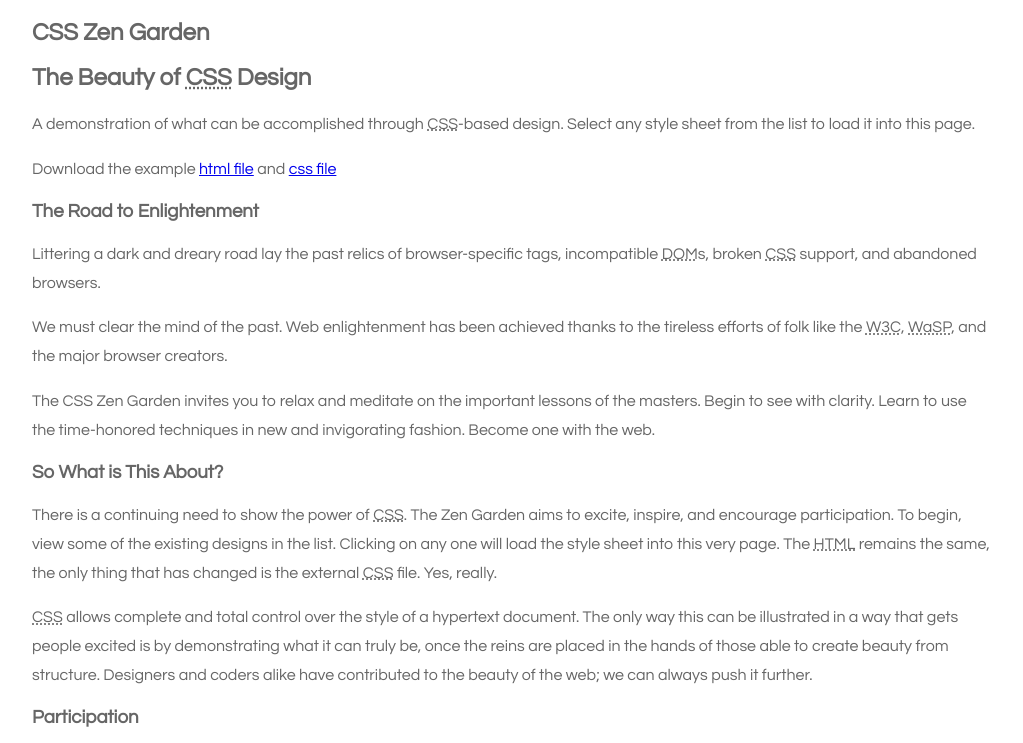
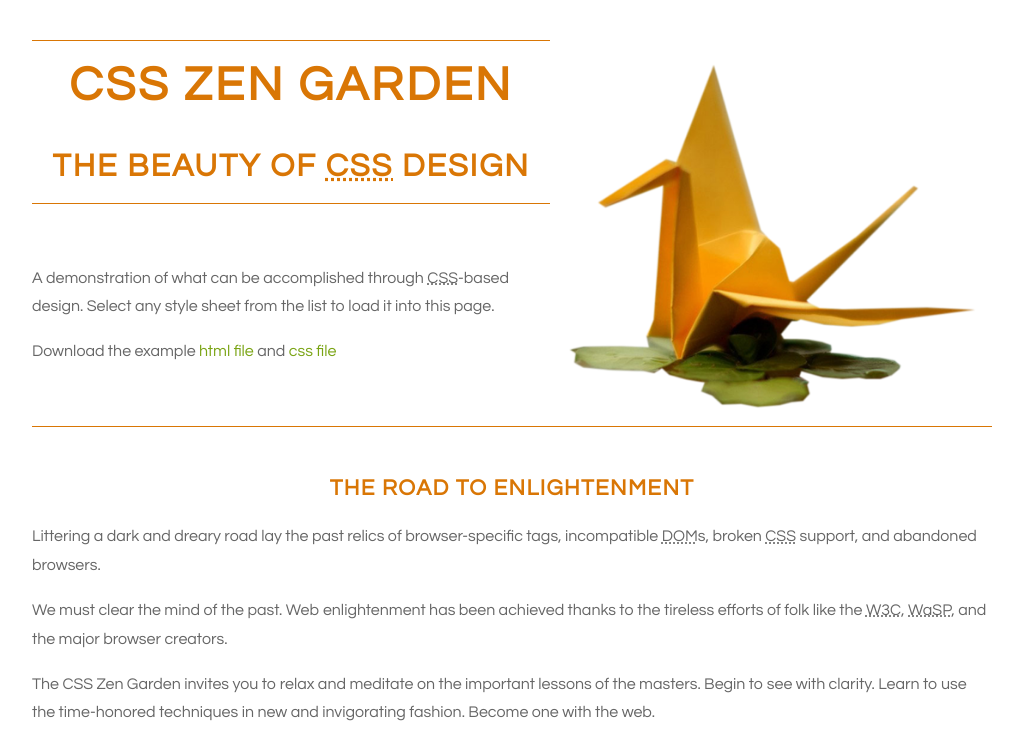
Before and after one commit to alinanmorariu/CSS_uppgift, a plain HTML site: page index.html in a window 1280 px wide. Shown: the top 743 px of the page, without its empty margins (128-1151 px from the left). Drawn offline with Linux system fonts and the light colour scheme.

Commit message:
Styled header, headings and links

```diff
--- a/css/style.css
+++ b/css/style.css
@@ -8,3 +8,72 @@
 p {
     line-height: 1.8;
 }
+
+h1, h2, h3 {
+    color: #d97605;
+    font-weight: bold;
+    letter-spacing: 0.0625em;
+    text-align: center;
+    text-transform: uppercase;
+}
+
+h1 {
+    font-size: 3em;
+}
+
+h2 {
+    font-size: 2em;
+}
+
+h3 {
+    font-size: 1.4em;
+}
+
+a {
+    color: #7aa414;
+    text-decoration: none;
+}
+
+a:hover {
+    font-weight: bold;
+}
+
+section#zen-intro {
+    background-image: url('../img/origami_swan.png');
+    background-repeat: no-repeat;
+    background-size:contain;
+    background-position:center;
+}
+
+.intro h1, .intro h2, div#zen-summary {
+    width: 54%;
+}
+
+.intro h1, .intro h3, div#zen-supporting h3 {
+    border-top: 1px solid #d97605;
+}
+
+.intro h1 {
+    padding-top: 20px;
+}
+
+.intro h2 {
+    border-bottom: 1px solid #d97605;
+    padding-bottom: 20px;
+}
+
+/*.intro h3 {
+    margin-top: 90px;
+}*/
+
+.intro h3, div#zen-supporting h3 {
+    padding-top: 50px;
+}
+
+div#zen-supporting h3 {
+    margin-top: 50px;
+}
+
+div#zen-summary {
+    margin:60px 0px;
+}
```
Also changed, not shown: img/origami_swan.png (added).
